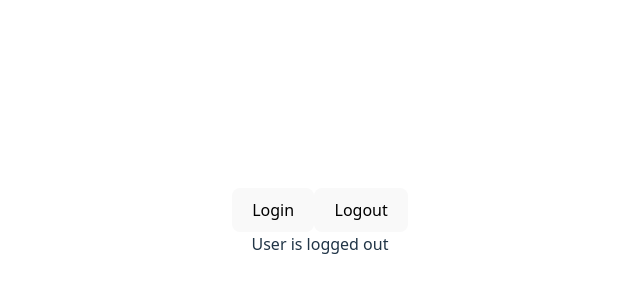
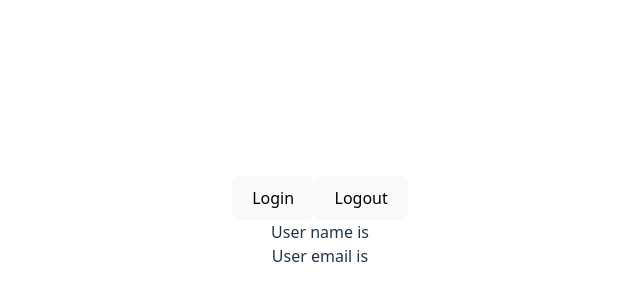
Before and after one commit to reinertisa/react-typescript-tutorials, a React (Vite) app: page / in a window 1280 px wide. Shown: the part 178-478 px from the top of the page, without its empty margins (320-960 px from the left). Built offline with nearby package versions, Linux system fonts and the light colour scheme.

Commit message:
feat(website): useState future value

```diff
--- a/src/App.tsx
+++ b/src/App.tsx
@@ -1,11 +1,11 @@
 import './App.css'
 
-import LoggedIn1 from "./usestate/LoggedIn1.tsx";
+import User1 from "./usestate/User1.tsx";
 
 function App() {
     return (
         <div>
-           <LoggedIn1 />
+           <User1 />
         </div>
     )
 }
--- /dev/null
+++ b/src/usestate/User1.tsx
@@ -0,0 +1,31 @@
+import {useState} from 'react';
+
+type AuthUser = {
+    name: string
+    email: string
+}
+
+export default function User1() {
+
+    const [user, setUser] = useState<AuthUser | null>(null)
+
+    const handleLogin = (): void => {
+        setUser({
+            name: 'Isa',
+            email: 'test@gmail.com'
+        });
+    }
+    const handleLogout = (): void => {
+        setUser(null);
+    }
+
+    return (
+        <div>
+            <button onClick={handleLogin}>Login</button>
+            <button onClick={handleLogout}>Logout</button>
+            <div>User name is {user?.name}</div>
+            <div>User email is {user?.email}</div>
+        </div>
+    )
+
+}
```
